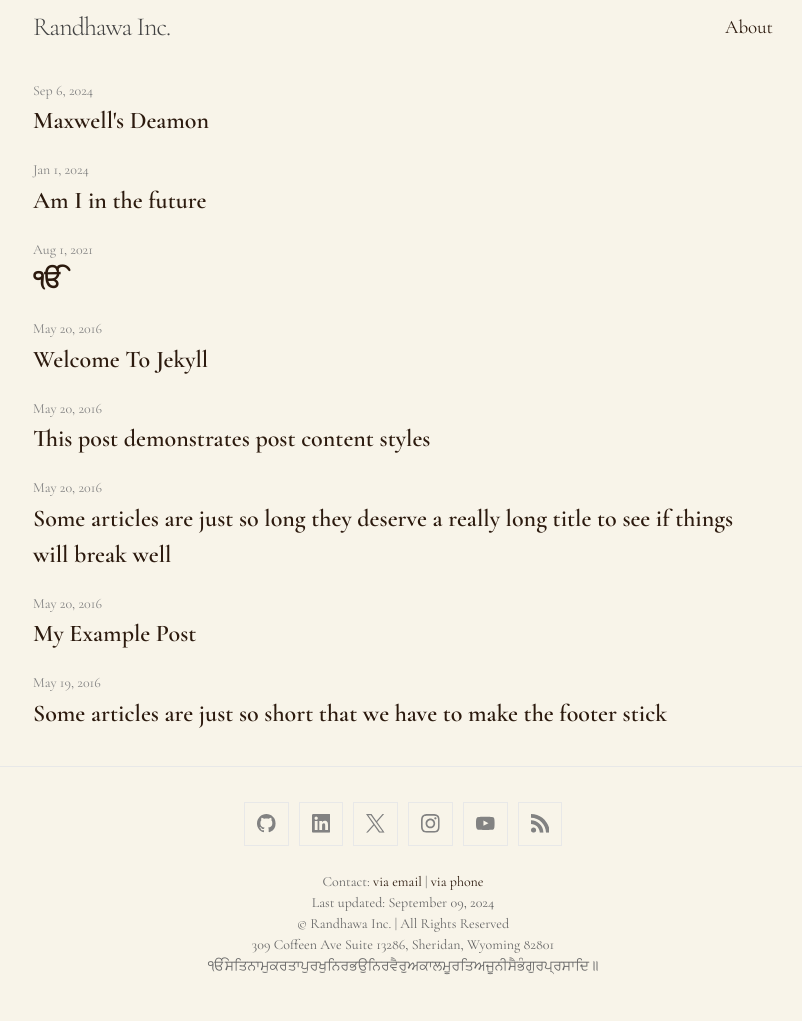
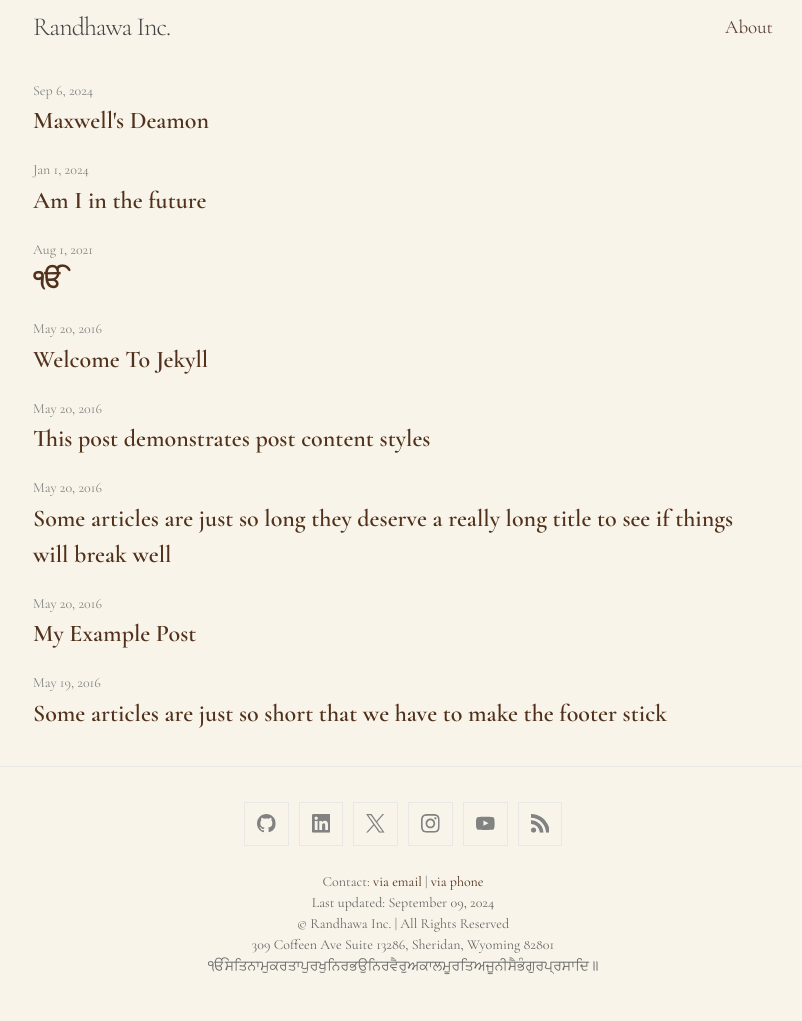
Before and after one commit to prabhchintan/prabhchintan.com, a Jekyll site: the page built from index.markdown, in a window 1280 px wide. Shown: the whole page, without its empty margins (237-1039 px from the left). Built offline with Jekyll 4.4.1, drawn with Linux system fonts in a browser that asks for light colours.

```diff
--- a/assets/css/style.scss
+++ b/assets/css/style.scss
@@ -6,10 +6,10 @@
 
 // Color Variables
 $color-background-light: #f8f4e9;
-$color-text-light: #2C1A0E;
+$color-text-light: #5d4037;
 $color-heading-light: #5d4037;
-$color-link-light: #2C1A0E;
-$color-link-hover-light: #4A2E1C;
+$color-link-light: #51311b;
+$color-link-hover-light: #8b5736;
 $color-dropcap-light: #6b7d5a;
 
 $color-background-dark: #1a1410;
```
Also changed, not shown: 4 other files.
